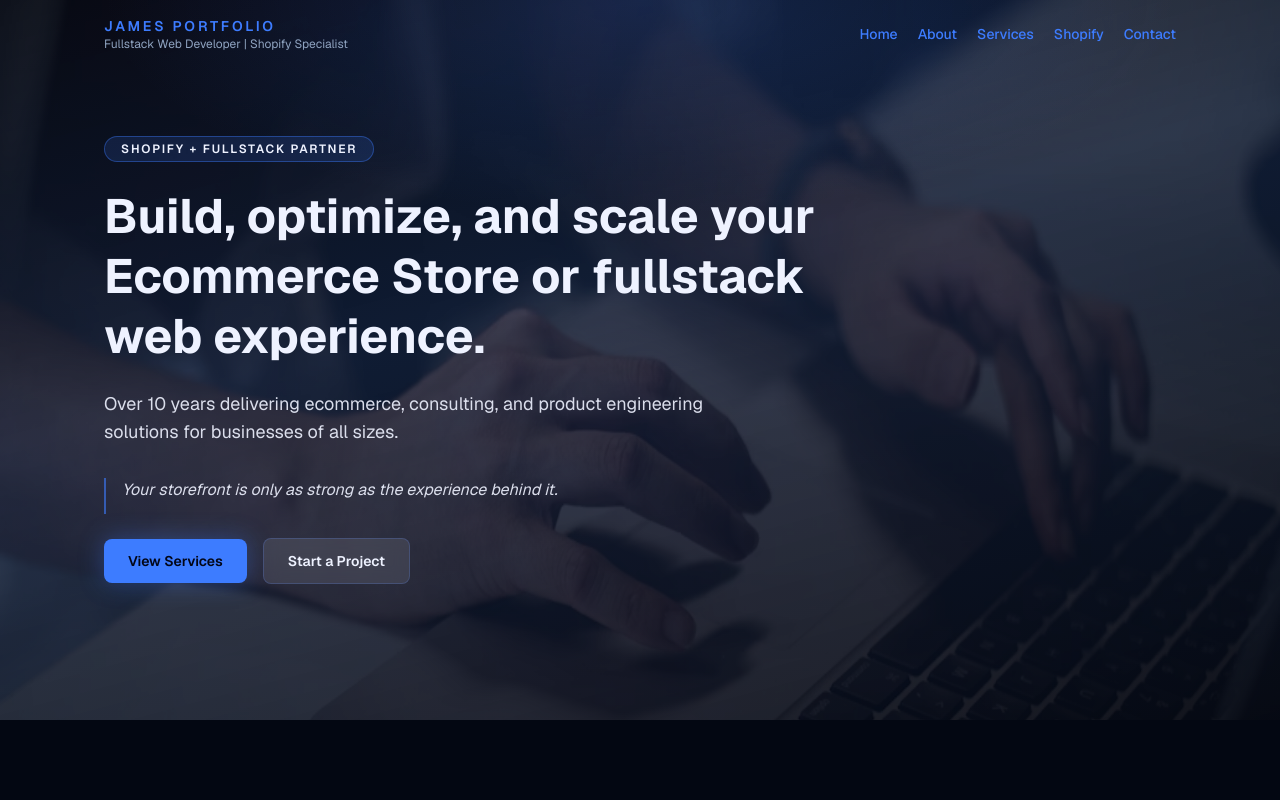
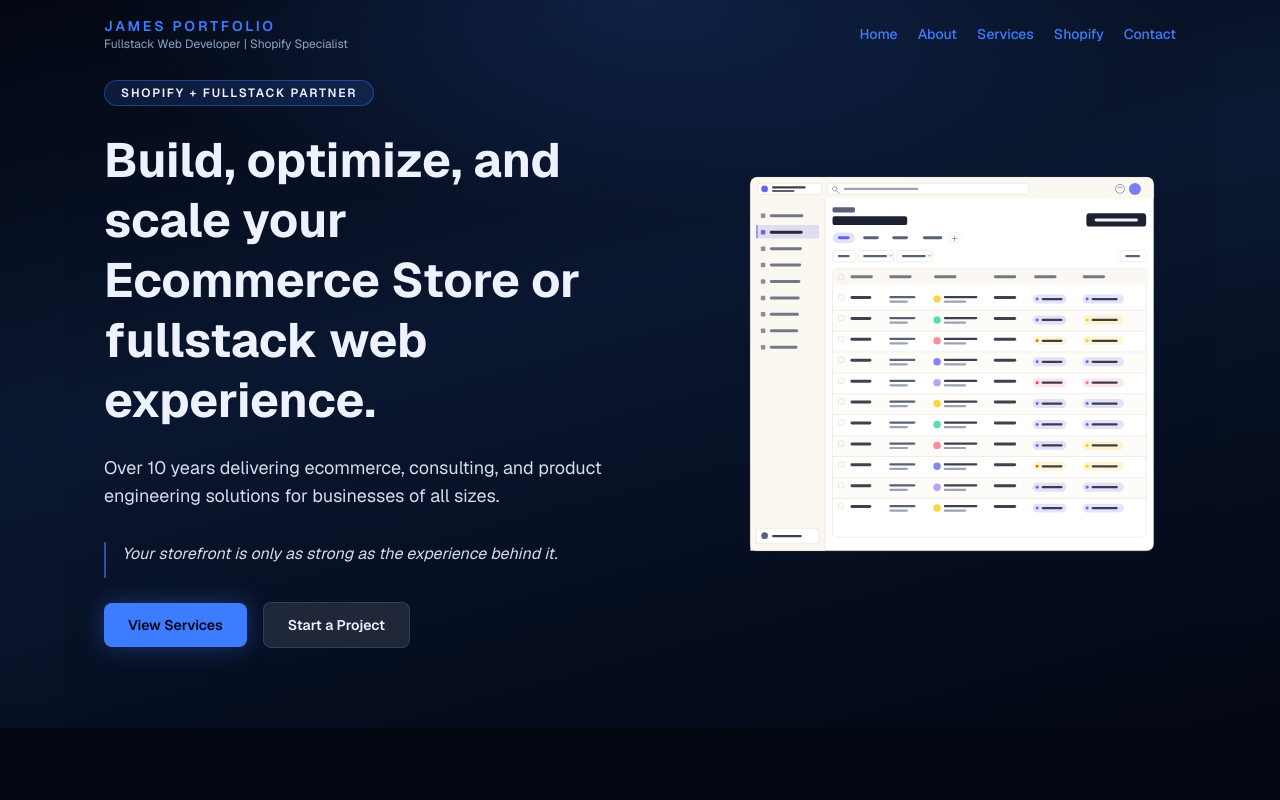
Before and after one commit to devfromnyc/business-website, a Next.js app: page / in a window 1280 px wide. Shown: the top 800 px of the page. Built offline with nearby package versions, Linux system fonts and the light colour scheme.

Commit message:
Removed background image and added right column illustration

```diff
--- a/src/components/sections/HeroBgTyping.tsx
+++ b/src/components/sections/HeroBgTyping.tsx
@@ -11,7 +11,8 @@ export type HeroBgTypingCta = {
 };
 
 export type HeroBgTypingProps = {
-  backgroundImage: StaticImageData;
+  /** When omitted, no photo background is rendered. */
+  backgroundImage?: StaticImageData | null;
   sectionAriaLabel: string;
   eyebrow: string;
   heading: string;
@@ -102,7 +103,7 @@ export default function HeroBgTyping({
 
   return (
     <HeroTypingBgShell
-      backgroundImage={backgroundImage}
+      backgroundImage={backgroundImage ?? null}
       ariaLabel={sectionAriaLabel}
       parallaxScroll={parallaxScroll}>
       <div className="flex min-h-[400px] min-w-0 flex-col justify-start gap-6 text-left">
--- a/src/components/sections/HeroHomeTypingBg.tsx
+++ b/src/components/sections/HeroHomeTypingBg.tsx
@@ -1,19 +1,42 @@
 "use client";
 
+import Image, { type StaticImageData } from "next/image";
 import Link from "next/link";
-import { useEffect, useState } from "react";
-import typingBackground from "@/assets/typing.avif";
+import { useEffect, useMemo, useState } from "react";
 import HeroTypingBgShell from "@/components/sections/HeroTypingBgShell";
 import siteContent from "@/data/site-content.json";
+import {
+  resolveHeroBackground,
+  resolveHeroIllustration,
+} from "@/lib/hero-assets";
+
+type HeroContent = {
+  badge?: string;
+  heading: string;
+  subheading: string;
+  quote: string;
+  primaryCta: { label: string; href: string };
+  secondaryCta: { label: string; href: string };
+  backgroundImageKey?: string | null;
+  sideIllustrationKey?: string | null;
+  sideIllustrationAlt?: string;
+};
 
 export type HeroHomeTypingBgProps = {
   /** When true, background image moves subtly on scroll (disabled when `prefers-reduced-motion` is set). */
   parallaxScroll?: boolean;
+  /** Overrides `hero.backgroundImageKey` in site content. Pass `null` to force no photo. */
+  backgroundImage?: StaticImageData | null;
+  /** Overrides `hero.sideIllustrationKey`. Pass `null` to hide the side illustration. */
+  sideIllustration?: StaticImageData | null;
+  sideIllustrationAlt?: string;
 };
 
-const heading = siteContent.hero.heading;
-const subheading = siteContent.hero.subheading;
-const quote = siteContent.hero.quote;
+const hero = siteContent.hero as HeroContent;
+
+const heading = hero.heading;
+const subheading = hero.subheading;
+const quote = hero.quote;
 const totalChars = heading.length + subheading.length + quote.length;
 
 function charDelay(index: number): number {
@@ -22,16 +45,52 @@ function charDelay(index: number): number {
   return 18;
 }
 
+function resolveOptionalImage(
+  prop: StaticImageData | null | undefined,
+  jsonKey: string | null | undefined,
+  resolver: (key: string | null | undefined) => StaticImageData | undefined,
+): StaticImageData | undefined {
+  if (prop === null) return undefined;
+  if (prop !== undefined) return prop;
+  return resolver(jsonKey);
+}
+
 /**
- * Homepage hero: same typewriter + layout as HeroCreamSplit’s text column (no illustration).
- * Background image on a dedicated layer per design spec (no Next/Image fill).
+ * Homepage hero: typewriter copy with optional photo background and optional side illustration.
  */
 export default function HeroHomeTypingBg({
   parallaxScroll = true,
+  backgroundImage: backgroundImageProp,
+  sideIllustration: sideIllustrationProp,
+  sideIllustrationAlt: sideIllustrationAltProp,
 }: HeroHomeTypingBgProps) {
   const [reducedMotion, setReducedMotion] = useState(false);
   const [typedCount, setTypedCount] = useState(0);
   const [badgeIn, setBadgeIn] = useState(false);
+  const [artIn, setArtIn] = useState(false);
+
+  const backgroundImage = useMemo(
+    () =>
+      resolveOptionalImage(
+        backgroundImageProp,
+        hero.backgroundImageKey,
+        resolveHeroBackground,
+      ),
+    [backgroundImageProp],
+  );
+
+  const sideIllustration = useMemo(
+    () =>
+      resolveOptionalImage(
+        sideIllustrationProp,
+        hero.sideIllustrationKey,
+        resolveHeroIllustration,
+      ),
+    [sideIllustrationProp],
+  );
+
+  const sideIllustrationAlt =
+    sideIllustrationAltProp ?? hero.sideIllustrationAlt ?? "";
 
   useEffect(() => {
     const mq = window.matchMedia("(prefers-reduced-motion: reduce)");
@@ -45,12 +104,15 @@ export default function HeroHomeTypingBg({
     if (reducedMotion) {
       setTypedCount(totalChars);
       setBadgeIn(true);
+      setArtIn(true);
       return;
     }
 
     const badgeTimer = window.setTimeout(() => setBadgeIn(true), 80);
+    const artTimer = window.setTimeout(() => setArtIn(true), 280);
     return () => {
       window.clearTimeout(badgeTimer);
+      window.clearTimeout(artTimer);
     };
   }, [reducedMotion]);
 
@@ -95,15 +157,21 @@ export default function HeroHomeTypingBg({
 
   return (
     <HeroTypingBgShell
-      backgroundImage={typingBackground}
+      backgroundImage={backgroundImage ?? null}
       ariaLabel="Introduction"
       parallaxScroll={parallaxScroll}>
-      <div className="flex min-h-[400px] min-w-0 flex-col justify-start gap-6 text-left">
+      <div
+        className={`flex w-full flex-col gap-10 ${
+          sideIllustration
+            ? "md:flex-row md:items-center md:justify-between md:gap-12 lg:gap-16"
+            : ""
+        }`}>
+        <div className="flex min-h-[400px] min-w-0 flex-col justify-start gap-6 text-left md:flex-1">
           <span
             className={`w-fit rounded-full border border-brand-accent/40 bg-brand-accent/15 px-4 py-1 text-xs font-semibold uppercase tracking-[0.15em] text-brand-paper transition-all duration-500 ease-out ${
               badgeIn ? "translate-y-0 opacity-100" : "translate-y-2 opacity-0"
             }`}>
-          Shopify + Fullstack Partner
+            {hero.badge ?? "Shopify + Fullstack Partner"}
           </span>
 
           <h1 className="max-w-[725px] min-h-[135px] text-4xl font-bold leading-tight text-brand-paper md:min-h-[180px] md:text-5xl">
@@ -136,18 +204,40 @@ export default function HeroHomeTypingBg({
             }`}
             aria-hidden={!showCtas}>
             <Link
-            href={siteContent.hero.primaryCta.href}
+              href={hero.primaryCta.href}
               tabIndex={showCtas ? 0 : -1}
               className="rounded-lg bg-brand-accent px-6 py-3 text-sm font-semibold text-brand-accent-foreground shadow-[0_0_24px_var(--brand-glow)] transition hover:bg-brand-accent-hover hover:shadow-[0_0_32px_var(--brand-glow-strong)]">
-            {siteContent.hero.primaryCta.label}
+              {hero.primaryCta.label}
             </Link>
             <Link
-            href={siteContent.hero.secondaryCta.href}
+              href={hero.secondaryCta.href}
               tabIndex={showCtas ? 0 : -1}
               className="rounded-lg border border-brand-border bg-brand-paper/10 px-6 py-3 text-sm font-semibold text-brand-paper backdrop-blur-sm transition hover:border-brand-accent/50 hover:bg-brand-paper/20">
-            {siteContent.hero.secondaryCta.label}
+              {hero.secondaryCta.label}
             </Link>
           </div>
+        </div>
+
+        {sideIllustration ? (
+          <div
+            className={`flex w-full shrink-0 items-center justify-center transition-all duration-700 ease-out md:max-w-md md:flex-1 md:justify-end lg:max-w-lg ${
+              artIn
+                ? "translate-x-0 opacity-100"
+                : "translate-x-8 opacity-0 md:translate-x-16"
+            }`}>
+            <div className="relative aspect-square w-full max-w-[min(100%,20rem)] md:max-w-sm lg:max-w-md">
+              <Image
+                src={sideIllustration}
+                alt={sideIllustrationAlt}
+                fill
+                priority
+                className="object-contain object-center md:object-right"
+                sizes="(min-width: 1024px) 28rem, (min-width: 768px) 24rem, 20rem"
+                unoptimized
+              />
+            </div>
+          </div>
+        ) : null}
       </div>
     </HeroTypingBgShell>
   );
--- a/src/components/sections/HeroTypingBgShell.tsx
+++ b/src/components/sections/HeroTypingBgShell.tsx
@@ -6,7 +6,8 @@ import { useEffect, useRef, useState } from "react";
 const PARALLAX_SCROLL_FACTOR = 0.28;
 
 export type HeroTypingBgShellProps = {
-  backgroundImage: StaticImageData;
+  /** When omitted or undefined, no photo background is rendered (gradient overlays only). */
+  backgroundImage?: StaticImageData | null;
   ariaLabel: string;
   /** When true, background image moves subtly on scroll (disabled when `prefers-reduced-motion` is set). */
   parallaxScroll?: boolean;
@@ -14,7 +15,7 @@ export type HeroTypingBgShellProps = {
 };
 
 /**
- * Shared full-bleed hero shell: parallax background layer, gradient overlay, content column wrapper.
+ * Shared full-bleed hero shell: optional parallax photo, gradient overlay, content wrapper.
  */
 export default function HeroTypingBgShell({
   backgroundImage,
@@ -26,7 +27,8 @@ export default function HeroTypingBgShell({
   const [bgTranslateY, setBgTranslateY] = useState(0);
   const scrollRaf = useRef<number>(0);
 
-  const parallaxActive = parallaxScroll && !reducedMotion;
+  const hasBackgroundPhoto = backgroundImage != null;
+  const parallaxActive = hasBackgroundPhoto && parallaxScroll && !reducedMotion;
 
   useEffect(() => {
     const mq = window.matchMedia("(prefers-reduced-motion: reduce)");
@@ -67,6 +69,7 @@ export default function HeroTypingBgShell({
     <section
       className="relative left-1/2 flex min-h-[calc(100vh-5rem)] w-screen -translate-x-1/2 flex-col overflow-hidden"
       aria-label={ariaLabel}>
+      {hasBackgroundPhoto ? (
         <div
           className="pointer-events-none absolute inset-x-0 top-[-18%] bottom-[-18%] -z-20"
           style={{
@@ -79,8 +82,11 @@ export default function HeroTypingBgShell({
           }}
           aria-hidden
         />
+      ) : null}
       <div
-        className="pointer-events-none absolute inset-0 -z-10 bg-[linear-gradient(165deg,rgba(3,7,18,0.88)_0%,rgba(12,28,58,0.78)_42%,rgba(3,7,18,0.9)_100%)]"
+        className={`pointer-events-none absolute inset-0 -z-10 bg-[linear-gradient(165deg,rgba(3,7,18,0.88)_0%,rgba(12,28,58,0.78)_42%,rgba(3,7,18,0.9)_100%)] ${
+          hasBackgroundPhoto ? "" : "opacity-95"
+        }`}
         aria-hidden
       />
       <div
--- a/src/data/site-content.json
+++ b/src/data/site-content.json
@@ -4,9 +4,13 @@
     "tagline": "Fullstack Web Developer | Shopify Specialist"
   },
   "hero": {
+    "badge": "Shopify + Fullstack Partner",
     "heading": "Build, optimize, and scale your Ecommerce Store or fullstack web experience.",
     "subheading": "Over 10 years delivering ecommerce, consulting, and product engineering solutions for businesses of all sizes.",
     "quote": "Your storefront is only as strong as the experience behind it.",
+    "backgroundImageKey": null,
+    "sideIllustrationKey": "portfolioIllustration14",
+    "sideIllustrationAlt": "",
     "primaryCta": {
       "label": "View Services",
       "href": "/#services"
--- /dev/null
+++ b/src/lib/hero-assets.ts
@@ -0,0 +1,43 @@
+import type { StaticImageData } from "next/image";
+import portfolioIllustration12 from "@/assets/portfolio-illustration-12.svg";
+import portfolioIllustration13 from "@/assets/portfolio-illustration-13.svg";
+import portfolioIllustration14 from "@/assets/portfolio-illustration-14.svg";
+import portfolioIllustration15 from "@/assets/portfolio-illustration-15.svg";
+import portfolioIllustration16 from "@/assets/portfolio-illustration-16.svg";
+import portfolioIllustration17 from "@/assets/portfolio-illustration-17.svg";
+import portfolioIllustration18 from "@/assets/portfolio-illustration-18.svg";
+import portfolioIllustration19 from "@/assets/portfolio-illustration-19.svg";
+import portfolioIllustration20 from "@/assets/portfolio-illustration-20.svg";
+import portfolioIllustration21 from "@/assets/portfolio-illustration-21.svg";
+import typingBackground from "@/assets/typing.avif";
+
+export const heroBackgroundByKey: Record<string, StaticImageData> = {
+  typingBackground,
+};
+
+export const heroIllustrationByKey: Record<string, StaticImageData> = {
+  portfolioIllustration12,
+  portfolioIllustration13,
+  portfolioIllustration14,
+  portfolioIllustration15,
+  portfolioIllustration16,
+  portfolioIllustration17,
+  portfolioIllustration18,
+  portfolioIllustration19,
+  portfolioIllustration20,
+  portfolioIllustration21,
+};
+
+export function resolveHeroBackground(
+  key: string | null | undefined,
+): StaticImageData | undefined {
+  if (!key) return undefined;
+  return heroBackgroundByKey[key];
+}
+
+export function resolveHeroIllustration(
+  key: string | null | undefined,
+): StaticImageData | undefined {
+  if (!key) return undefined;
+  return heroIllustrationByKey[key];
+}
```
Lines whose indentation alone changed are shown as unchanged.
